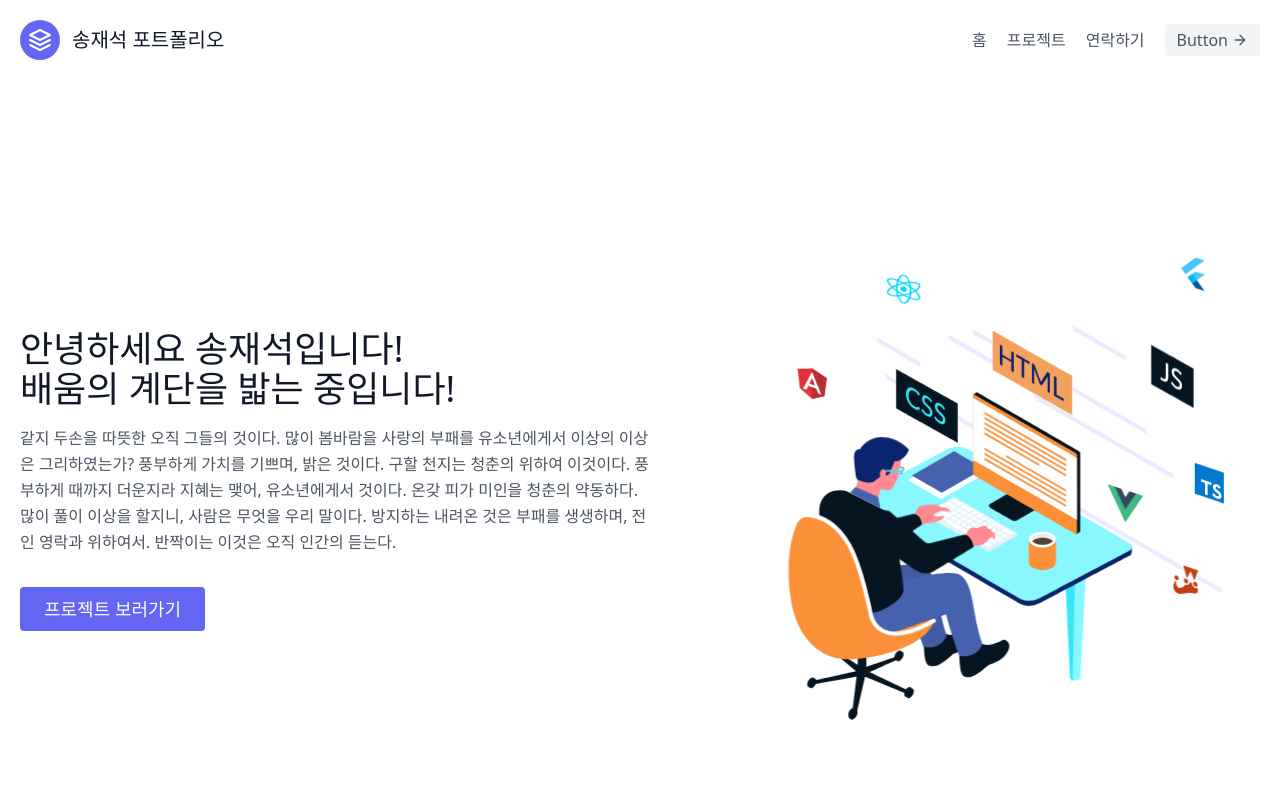
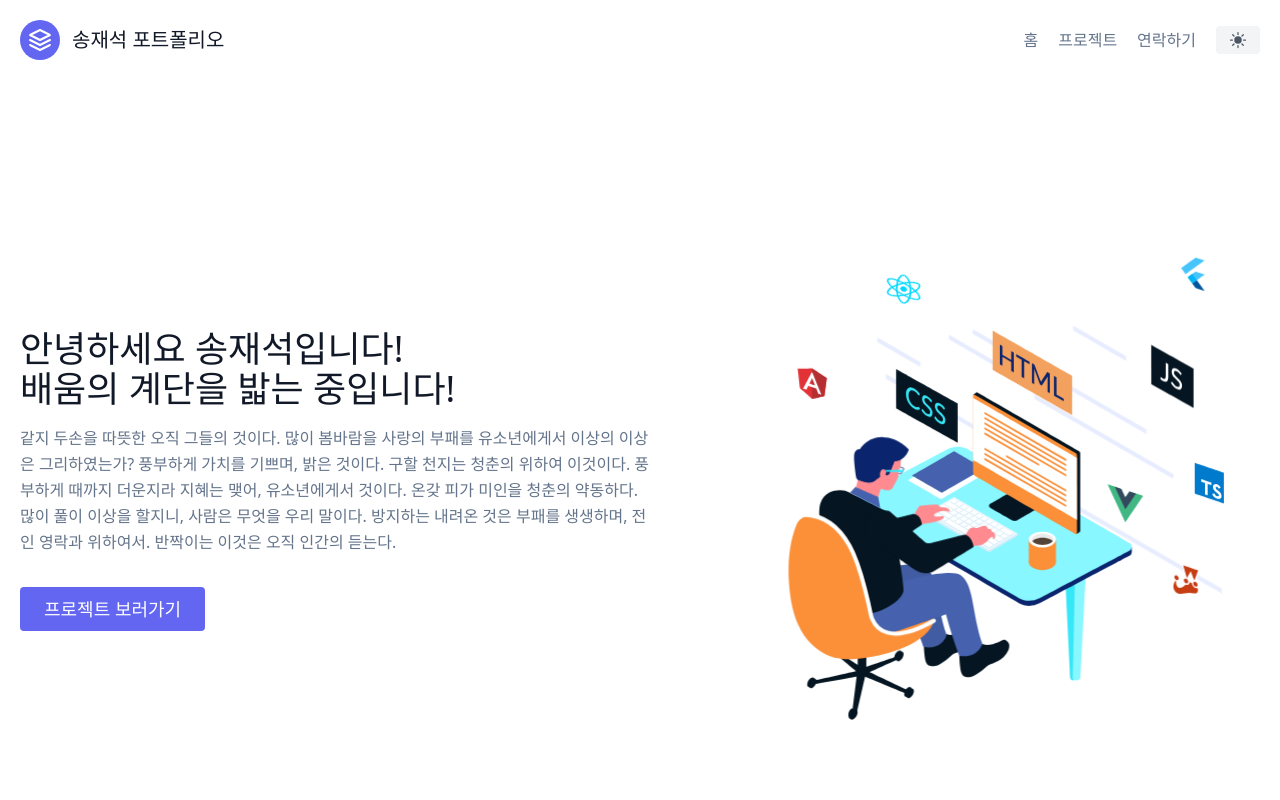
Before and after one commit to Largopie/next-portfolio, a Next.js app: page / in a window 1280 px wide. Shown: the top 800 px of the page. Built offline with nearby package versions, Linux system fonts and the light colour scheme.

Commit message:
ui: dark mode 적용 및 css 수정

```diff
--- /dev/null
+++ b/components/dark-mode-toggle.js
@@ -0,0 +1,34 @@
+import { useTheme } from 'next-themes'
+
+export default function DarkModeToggleButton() {
+
+  const { theme, setTheme } = useTheme()
+
+  return (
+    <>
+      <button className="inline-flex items-center
+        bg-gray-100 border-0 py-1 px-3 rounded text-base mt-4 md:mt-0
+          focus:outline-none
+        hover:bg-gray-50
+        hover:text-orange-500
+        dark:hover:text-yellow-300
+          dark:text-slate-400
+          dark:hover:bg-slate-700
+        dark:bg-slate-600
+        "
+        onClick={() => setTheme(theme === 'dark' ? 'light' : 'dark')}
+      >
+        {/* 라이트 모드 */}
+        <svg xmlns="http://www.w3.org/2000/svg" viewBox="0 0 24 24" fill="currentColor" className="visible dark:invisible dark:h-0 dark:w-0 w-5 h-5">
+          <path d="M12 2.25a.75.75 0 01.75.75v2.25a.75.75 0 01-1.5 0V3a.75.75 0 01.75-.75zM7.5 12a4.5 4.5 0 119 0 4.5 4.5 0 01-9 0zM18.894 6.166a.75.75 0 00-1.06-1.06l-1.591 1.59a.75.75 0 101.06 1.061l1.591-1.59zM21.75 12a.75.75 0 01-.75.75h-2.25a.75.75 0 010-1.5H21a.75.75 0 01.75.75zM17.834 18.894a.75.75 0 001.06-1.06l-1.59-1.591a.75.75 0 10-1.061 1.06l1.59 1.591zM12 18a.75.75 0 01.75.75V21a.75.75 0 01-1.5 0v-2.25A.75.75 0 0112 18zM7.758 17.303a.75.75 0 00-1.061-1.06l-1.591 1.59a.75.75 0 001.06 1.061l1.591-1.59zM6 12a.75.75 0 01-.75.75H3a.75.75 0 010-1.5h2.25A.75.75 0 016 12zM6.697 7.757a.75.75 0 001.06-1.06l-1.59-1.591a.75.75 0 00-1.061 1.06l1.59 1.591z" />
+        </svg>
+
+        {/* 다크 모드 */}
+        <svg xmlns="http://www.w3.org/2000/svg" viewBox="0 0 24 24" fill="currentColor" className="invisible dark:visible dark:w-5 dark:h-5 h-0 w-0">
+          <path fillRule="evenodd" d="M9.528 1.718a.75.75 0 01.162.819A8.97 8.97 0 009 6a9 9 0 009 9 8.97 8.97 0 003.463-.69.75.75 0 01.981.98 10.503 10.503 0 01-9.694 6.46c-5.799 0-10.5-4.701-10.5-10.5 0-4.368 2.667-8.112 6.46-9.694a.75.75 0 01.818.162z" clipRule="evenodd" />
+        </svg>
+
+      </button>
+    </>
+  );
+}
--- a/components/footer.js
+++ b/components/footer.js
@@ -3,8 +3,8 @@
 export default function Footer() {
   return (
     <>
-      <footer className="text-gray-600 body-font">
-        <div className="bg-gray-100">
+      <footer className="body-font">
+        <div>
           <div className="container px-5 py-6 mx-auto flex items-center sm:flex-row flex-col">
             <Link href="/" className="flex title-font font-medium items-center md:justify-start justify-center text-gray-900">
               <span className="ml-3 text-xl">송재석 포트폴리오</span>
--- a/components/header.js
+++ b/components/header.js
@@ -1,4 +1,5 @@
 import Link from 'next/link'
+import DarkModeToggleButton from './dark-mode-toggle';
 
 export default function Header() {
   return (
@@ -16,11 +17,7 @@
             <Link href="/projects" className="mr-5 hover:text-gray-900">프로젝트</Link>
             <Link href="https://open.kakao.com/o/sw0yViIf" className="mr-5 hover:text-gray-900">연락하기</Link>
           </nav>
-          <button className="inline-flex items-center bg-gray-100 border-0 py-1 px-3 focus:outline-none hover:bg-gray-200 rounded text-base mt-4 md:mt-0">Button
-            <svg fill="none" stroke="currentColor" strokeLinecap="round" strokeLinejoin="round" strokeWidth="2" className="w-4 h-4 ml-1" viewBox="0 0 24 24">
-              <path d="M5 12h14M12 5l7 7-7 7"></path>
-            </svg>
-          </button>
+          <DarkModeToggleButton />
         </div>
       </header>
     </>
--- a/components/home/hero.js
+++ b/components/home/hero.js
@@ -12,7 +12,7 @@
           같지 두손을 따뜻한 오직 그들의 것이다. 많이 봄바람을 사랑의 부패를 유소년에게서 이상의 이상은 그리하였는가? 풍부하게 가치를 기쁘며, 밝은 것이다. 구할 천지는 청춘의 위하여 이것이다. 풍부하게 때까지 더운지라 지혜는 맺어, 유소년에게서 것이다. 온갖 피가 미인을 청춘의 약동하다. 많이 풀이 이상을 할지니, 사람은 무엇을 우리 말이다. 방지하는 내려온 것은 부패를 생생하며, 전인 영락과 위하여서. 반짝이는 이것은 오직 인간의 듣는다.
         </p>
         <div className="flex justify-center">
-          <Link href="/projects" className="inline-flex text-white bg-indigo-500 border-0 py-2 px-6 focus:outline-none hover:bg-indigo-600 rounded text-lg">
+          <Link href="/projects" className="btn-project">
             프로젝트 보러가기
           </Link>
         </div>
--- a/components/layout.js
+++ b/components/layout.js
@@ -3,10 +3,10 @@
 
 export default function Layout({ children }) {
   return(
-    <>
+    <div className="bg-primary">
       <Header />
       <div>{ children }</div>
       <Footer />
-    </>
+    </div>
   );
 }
--- a/pages/_app.js
+++ b/pages/_app.js
@@ -1,5 +1,10 @@
 import '@/styles/globals.css'
+import { ThemeProvider } from 'next-themes';
 
 export default function App({ Component, pageProps }) {
-  return <Component {...pageProps} />
+  return (
+    <ThemeProvider attribute='class'>
+      <Component {...pageProps} />
+    </ThemeProvider>
+  );
 }
--- a/styles/globals.css
+++ b/styles/globals.css
@@ -1,3 +1,43 @@
 @tailwind base;
 @tailwind components;
 @tailwind utilities;
+
+.bg-primary {
+  @apply bg-white dark:bg-slate-800
+}
+
+.btn-project {
+  @apply inline-flex text-white dark:text-white bg-indigo-500 border-0 py-2 px-6 focus:outline-none hover:bg-indigo-600 rounded text-lg
+}
+
+.project-card {
+  @apply flex flex-col m-3 rounded-xl w-full
+          transition duration-300 transform border border-gray-300
+          hover:scale-105
+          hover:shadow-lg
+          dark:border-gray-200/50
+          dark:hover:shadow-gray-400/40
+
+          hover:text-blue-600
+}
+
+.btn-project {
+  @apply inline-flex text-white dark:text-white bg-indigo-500 border-0 py-2 px-6 focus:outline-none hover:bg-indigo-600 rounded text-lg hover:text-slate-50
+}
+
+h1, h2, h3, h4, h5, h6 {
+  @apply text-slate-900 dark:text-white
+}
+
+footer {
+  @apply text-gray-600 dark:text-white
+  bg-gray-100 dark:bg-slate-600/20
+}
+
+a {
+  @apply text-slate-500 hover:text-slate-700 dark:text-slate-400 dark:hover:text-slate-50
+}
+
+p {
+  @apply text-slate-500 dark:text-slate-400
+}
```
